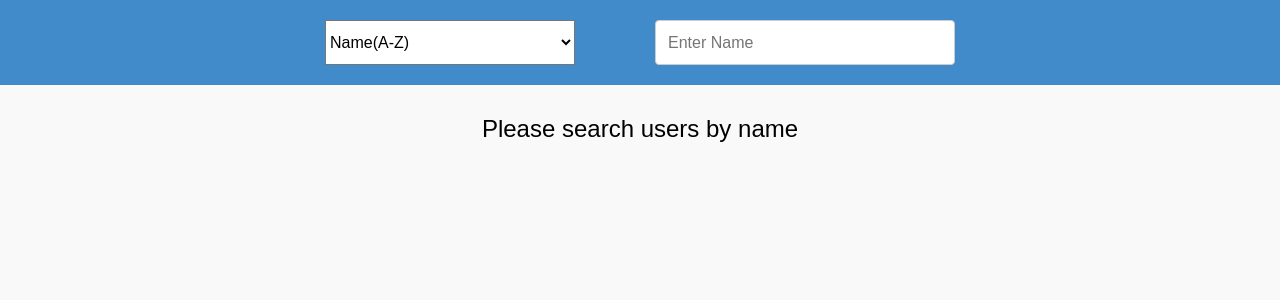
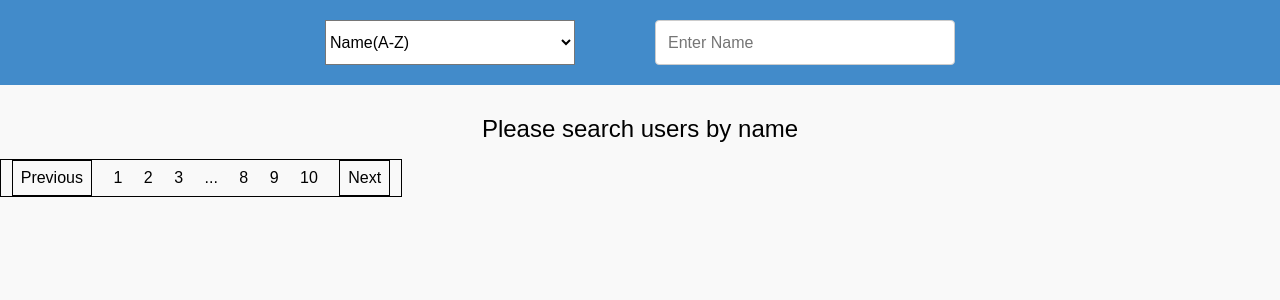
Before and after one commit to deepaksisodiya/search-github-users, a React (Create React App) app: page / in a window 1280 px wide. Shown: the top 300 px of the page. Built offline with nearby package versions, Linux system fonts and the light colour scheme.

Commit message:
initial pagination code

```diff
--- a/src/App.css
+++ b/src/App.css
@@ -2,3 +2,21 @@
   display: flex;
   flex-direction: column;
 }
+
+.paginate-container {
+  display: flex;
+  justify-content: space-around;
+  align-items: center;
+  border: 1px solid black;
+  width: 400px;
+  padding: 0px;
+}
+
+.prev-next-button {
+  border: 1px solid black;
+  padding: 8px;
+}
+
+ul {
+  list-style-type: none;
+}
--- a/src/App.js
+++ b/src/App.js
@@ -1,4 +1,5 @@
 import React, { Component } from 'react';
+import Paginate from 'react-paginate';
 
 import Header from './Container/Header';
 import UsersList from './Components/UsersList';
@@ -49,6 +50,10 @@ class App extends Component {
     }
   }
 
+  onPageChange(pageObj) {
+    console.log(pageObj.selected + 1);
+  }
+
   render() {
     const { data, isLoading, isError } = this.state;
 
@@ -56,6 +61,12 @@ class App extends Component {
       <div className="App">
         <Header getAllUsers={this.getAllUsers} />
         <UsersList data={data} isLoading={isLoading} isError={isError} />
+        <Paginate
+          containerClassName="paginate-container"
+          previousClassName="prev-next-button"
+          nextClassName="prev-next-button"
+          onPageChange={this.onPageChange}
+        />
       </div>
     );
   }
```
